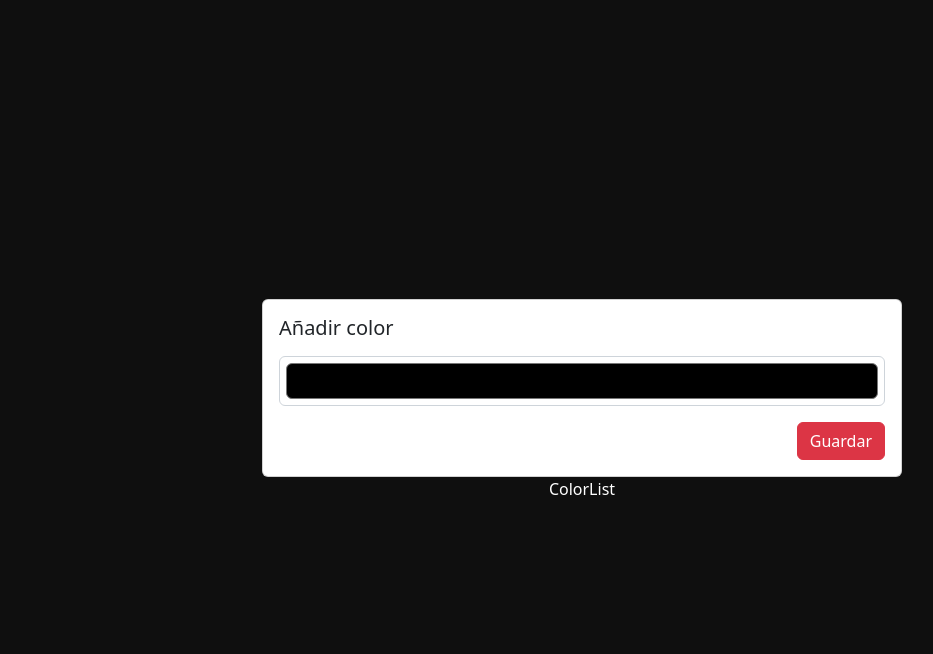
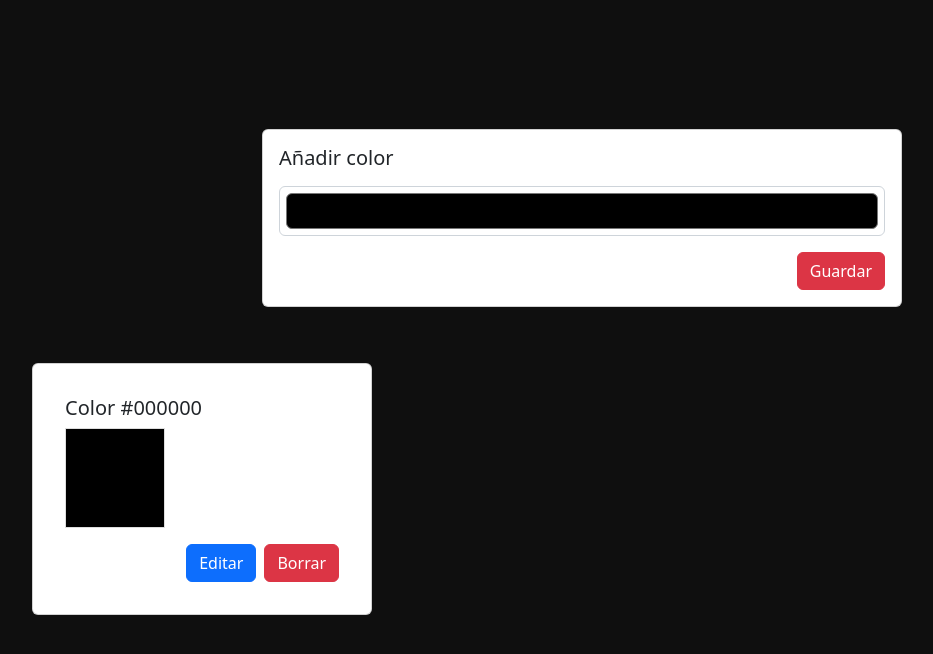
Before and after one commit to ezeamin/paleta-colores-react-16i, a React (Create React App) app: page / in a window 1280 px wide. Both pictures are taken after a click on the button "Guardar". Shown: the top 654 px of the page, without its empty margins (58-991 px from the left). Built offline with nearby package versions, Linux system fonts and the light colour scheme.

Commit message:
termino read

```diff
--- a/src/App.jsx
+++ b/src/App.jsx
@@ -1,4 +1,5 @@
-import { useState } from 'react';
+import { useEffect, useState } from 'react';
+import { Container } from 'react-bootstrap';
 import ColorList from './components/ColorList/ColorList';
 import FormColor from './components/FormColor/FormColor';
 
@@ -11,10 +12,20 @@ const App = () => {
     localStorage.setItem('colors', JSON.stringify(newList));
   };
 
+  useEffect(() => {
+    const colorsLS = JSON.parse(localStorage.getItem('colors'));
+
+    if (colorsLS) {
+      setColors(colorsLS);
+    }
+  }, []);
+
   return (
-    <div className='App'>
+    <div className='App py-5'>
       <FormColor changeColorList={changeColorList} colors={colors} />
-      <ColorList changeColorList={changeColorList} colors={colors} />
+      <Container>
+        <ColorList changeColorList={changeColorList} colors={colors} />
+      </Container>
     </div>
   );
 };
--- /dev/null
+++ b/src/components/ColorCard/ColorCard.jsx
@@ -0,0 +1,29 @@
+import React from 'react';
+import { Button, Card, Col } from 'react-bootstrap';
+
+import './colorCard.css';
+
+const ColorCard = (props) => {
+  const { color } = props; // recibo id y color
+
+  return (
+    <Col xs={12} md={4}>
+      <Card className='p-3 m-2'>
+        <Card.Body className='align-items-center'>
+          <Card.Title className='text-dark'>Color {color.color}</Card.Title>
+          <div className='colorBox' style={{backgroundColor: color.color}}></div>
+          <div className='text-end mt-3'>
+            <Button variant='primary' className="me-2" type='button'>
+              Editar
+            </Button>
+            <Button variant='danger' type='button'>
+              Borrar
+            </Button>
+          </div>
+        </Card.Body>
+      </Card>
+    </Col>
+  );
+};
+
+export default ColorCard;
--- /dev/null
+++ b/src/components/ColorCard/colorCard.css
@@ -0,0 +1,5 @@
+.colorBox{
+    width: 100px;
+    height: 100px;
+    border: 1px solid #ddd;
+}
--- a/src/components/ColorList/ColorList.jsx
+++ b/src/components/ColorList/ColorList.jsx
@@ -1,9 +1,17 @@
-import React from 'react'
+import React from 'react';
+import { Row } from 'react-bootstrap';
+import ColorCard from '../ColorCard/ColorCard';
 
-const ColorList = () => {
+const ColorList = (props) => {
+  const { colors, changeColorList } = props;
+
   return (
-    <div>ColorList</div>
-  )
-}
+    <Row className='my-5'>
+      {colors.map((color) => {
+        return <ColorCard key={color.id} color={color} />;
+      })}
+    </Row>
+  );
+};
 
-export default ColorList
+export default ColorList;
--- a/src/components/FormColor/formColor.css
+++ b/src/components/FormColor/formColor.css
@@ -1,11 +1,5 @@
 .formCard{
     width: 50vw;
-}
-
-#color{
-    min-width: 100px;
-    height: 100px;
-    border: 1px solid #ddd;
 }
 
 #colorPicker{
```
